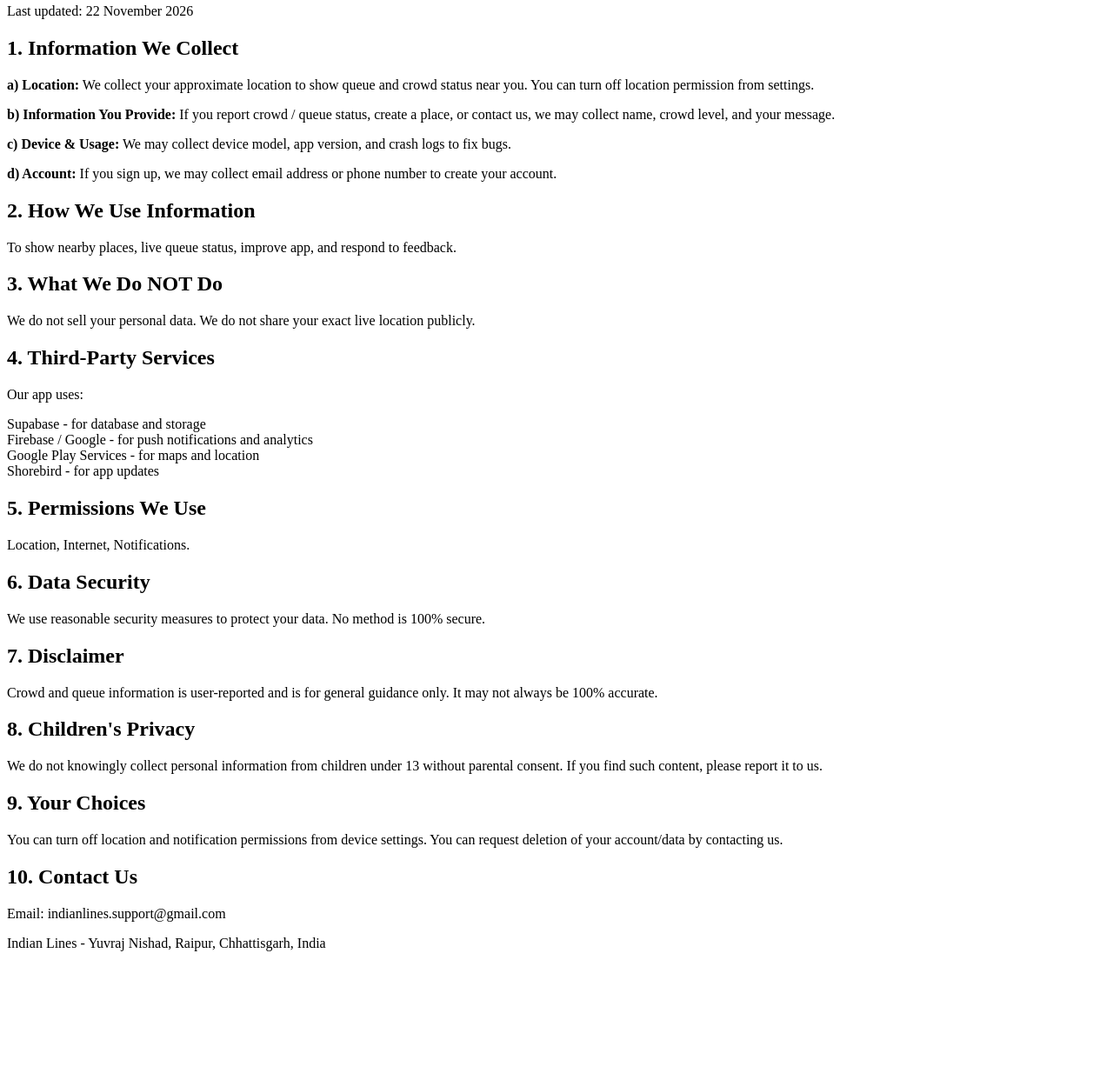
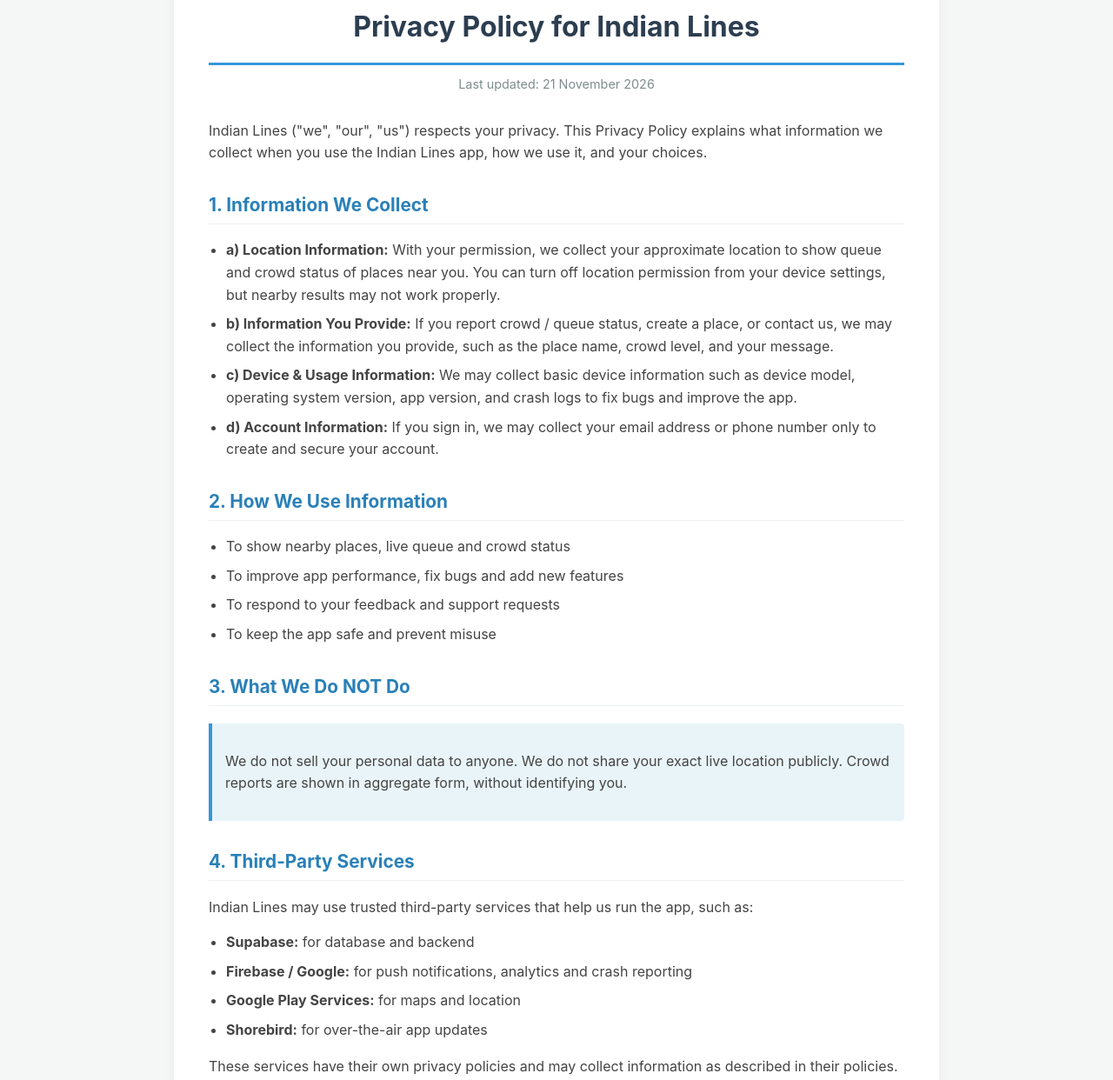
Before and after one commit to nishady968/Indianlines-privacy-policy, a plain HTML site: page index.html in a window 1280 px wide. Shown: the part 76-1318 px from the top of the page at 87% size. Before the commit the page ends 1186 px from the top, so only its background shows below. Drawn offline with Linux system fonts and the light colour scheme.

Commit message:
Revise Privacy Policy

```diff
--- a/index.html
+++ b/index.html
@@ -1,50 +1,167 @@
 <!DOCTYPE html>
-<html>
+<html lang="en">
 <head>
+    <meta charset="UTF-8">
+    <meta name="viewport" content="width=device-width, initial-scale=1.0">
     <title>Privacy Policy - Indian Lines</title>
+    <style>
+        body {
+            font-family: -apple-system, BlinkMacSystemFont, "Segoe UI", Roboto, Helvetica, Arial, sans-serif;
+            line-height: 1.6;
+            color: #333;
+            background-color: #f4f7f6;
+            margin: 0;
+            padding: 20px;
+        }
+        .container {
+            max-width: 800px;
+            margin: 0 auto;
+            background-color: #ffffff;
+            padding: 40px;
+            border-radius: 10px;
+            box-shadow: 0 4px 15px rgba(0,0,0,0.05);
+        }
+        h1 {
+            color: #2c3e50;
+            text-align: center;
+            border-bottom: 3px solid #3498db;
+            padding-bottom: 15px;
+            margin-bottom: 10px;
+        }
+        .last-updated {
+            text-align: center;
+            color: #7f8c8d;
+            font-size: 0.9em;
+            margin-bottom: 30px;
+        }
+        h2 {
+            color: #2980b9;
+            margin-top: 30px;
+            font-size: 1.3em;
+            border-bottom: 1px solid #ecf0f1;
+            padding-bottom: 5px;
+        }
+        p {
+            margin-bottom: 15px;
+            color: #444;
+        }
+        ul {
+            margin-top: 0;
+            margin-bottom: 15px;
+            padding-left: 20px;
+        }
+        li {
+            margin-bottom: 8px;
+            color: #444;
+        }
+        .highlight-box {
+            background-color: #e8f4f8;
+            border-left: 4px solid #3498db;
+            padding: 15px;
+            margin: 20px 0;
+            border-radius: 0 4px 4px 0;
+        }
+        .contact-section {
+            background-color: #fdfbf7;
+            border: 1px solid #f0e6d2;
+            padding: 20px;
+            border-radius: 8px;
+            margin-top: 30px;
+            text-align: center;
+        }
+        .contact-section a {
+            color: #2980b9;
+            font-weight: bold;
+            text-decoration: none;
+            font-size: 1.1em;
+        }
+        .contact-section a:hover {
+            text-decoration: underline;
+        }
+        .footer {
+            text-align: center;
+            margin-top: 40px;
+            padding-top: 20px;
+            border-top: 1px solid #ecf0f1;
+            font-size: 0.9em;
+            color: #7f8c8d;
+            font-style: italic;
+        }
+    </style>
 </head>
 <body>
 
+    <div class="container">
         <h1>Privacy Policy for Indian Lines</h1>
-<p>Last updated: 22 November 2026</p>
+        <div class="last-updated">Last updated: 21 November 2026</div>
+
+        <p>Indian Lines ("we", "our", "us") respects your privacy. This Privacy Policy explains what information we collect when you use the Indian Lines app, how we use it, and your choices.</p>
 
         <h2>1. Information We Collect</h2>
-<p><b>a) Location:</b> We collect your approximate location to show queue and crowd status near you. You can turn off location permission from settings.</p>
-<p><b>b) Information You Provide:</b> If you report crowd / queue status, create a place, or contact us, we may collect name, crowd level, and your message.</p>
-<p><b>c) Device & Usage:</b> We may collect device model, app version, and crash logs to fix bugs.</p>
-<p><b>d) Account:</b> If you sign up, we may collect email address or phone number to create your account.</p>
+        <ul>
+            <li><strong>a) Location Information:</strong> With your permission, we collect your approximate location to show queue and crowd status of places near you. You can turn off location permission from your device settings, but nearby results may not work properly.</li>
+            <li><strong>b) Information You Provide:</strong> If you report crowd / queue status, create a place, or contact us, we may collect the information you provide, such as the place name, crowd level, and your message.</li>
+            <li><strong>c) Device & Usage Information:</strong> We may collect basic device information such as device model, operating system version, app version, and crash logs to fix bugs and improve the app.</li>
+            <li><strong>d) Account Information:</strong> If you sign in, we may collect your email address or phone number only to create and secure your account.</li>
+        </ul>
 
         <h2>2. How We Use Information</h2>
-<p>To show nearby places, live queue status, improve app, and respond to feedback.</p>
+        <ul>
+            <li>To show nearby places, live queue and crowd status</li>
+            <li>To improve app performance, fix bugs and add new features</li>
+            <li>To respond to your feedback and support requests</li>
+            <li>To keep the app safe and prevent misuse</li>
+        </ul>
 
         <h2>3. What We Do NOT Do</h2>
-<p>We do not sell your personal data. We do not share your exact live location publicly.</p>
+        <div class="highlight-box">
+            <p>We do not sell your personal data to anyone. We do not share your exact live location publicly. Crowd reports are shown in aggregate form, without identifying you.</p>
+        </div>
 
         <h2>4. Third-Party Services</h2>
-<p>Our app uses:</p>
-<p>Supabase - for database and storage<br>
-Firebase / Google - for push notifications and analytics<br>
-Google Play Services - for maps and location<br>
-Shorebird - for app updates</p>
+        <p>Indian Lines may use trusted third-party services that help us run the app, such as:</p>
+        <ul>
+            <li><strong>Supabase:</strong> for database and backend</li>
+            <li><strong>Firebase / Google:</strong> for push notifications, analytics and crash reporting</li>
+            <li><strong>Google Play Services:</strong> for maps and location</li>
+            <li><strong>Shorebird:</strong> for over-the-air app updates</li>
+        </ul>
+        <p>These services have their own privacy policies and may collect information as described in their policies.</p>
 
         <h2>5. Permissions We Use</h2>
-<p>Location, Internet, Notifications.</p>
+        <ul>
+            <li><strong>Location:</strong> To find nearby places and show queue status</li>
+            <li><strong>Internet:</strong> To load live data</li>
+            <li><strong>Notifications:</strong> To send you useful updates, only if you allow</li>
+        </ul>
 
         <h2>6. Data Security</h2>
-<p>We use reasonable security measures to protect your data. No method is 100% secure.</p>
+        <p>We use reasonable security measures to protect your information. However, no method of transmission over the internet is 100% secure.</p>
+        <p>In the event of a data breach despite our security measures, we will take reasonable steps to inform affected users and fix the issue as soon as possible. We will not be liable for any loss caused by unauthorized access that occurs despite reasonable security measures.</p>
 
         <h2>7. Disclaimer</h2>
-<p>Crowd and queue information is user-reported and is for general guidance only. It may not always be 100% accurate.</p>
+        <p>Crowd and queue information is user-reported and is provided for general guidance only. It may not always be 100% accurate. Please verify the information at your own discretion before making a decision.</p>
 
         <h2>8. Children's Privacy</h2>
-<p>We do not knowingly collect personal information from children under 13 without parental consent. If you find such content, please report it to us.</p>
+        <p>Indian Lines is for general audiences. We do not knowingly collect personal information from children under 13 without parental consent. If you believe a child has provided personal information, contact us and we will delete it.</p>
 
         <h2>9. Your Choices</h2>
-<p>You can turn off location and notification permissions from device settings. You can request deletion of your account/data by contacting us.</p>
+        <p>You can turn off location and notification permissions from your device settings at any time. You can request deletion of your account/data by contacting us.</p>
 
-<h2>10. Contact Us</h2>
-<p>Email: indianlines.support@gmail.com</p>
-<p>Indian Lines - Yuvraj Nishad, Raipur, Chhattisgarh, India</p>
+        <h2>10. Changes To This Policy</h2>
+        <p>We may update this policy from time to time. The updated version will be posted on this page with a new "Last updated" date.</p>
+
+        <h2>11. Contact Us</h2>
+        <p>If you have any questions about this Privacy Policy, contact us at:</p>
+
+        <div class="contact-section">
+            <p>Email: <a href="mailto:indianlines.support@gmail.com">indianlines.support@gmail.com</a></p>
+        </div>
+
+        <div class="footer">
+            By using Indian Lines, you agree to this Privacy Policy.
+        </div>
+    </div>
 
 </body>
 </html>
```
Lines whose indentation alone changed are shown as unchanged.
